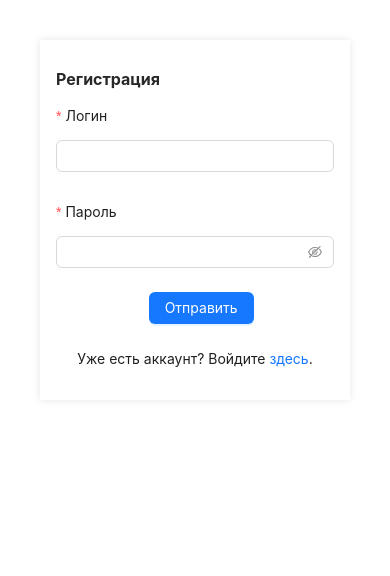
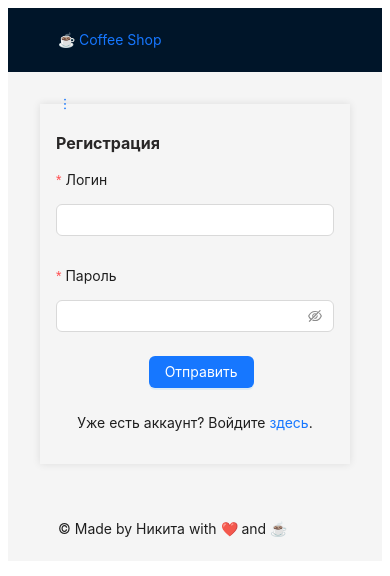
Before and after one commit to nick6850/coffee_store, a React (Vite) app: page /signup in a window 390 px wide. Shown: the top 576 px of the page. Built offline with nearby package versions, Linux system fonts and the light colour scheme.

Commit message:
Implemented layout component logic

```diff
--- a/src/components/Layout/Layout.jsx
+++ b/src/components/Layout/Layout.jsx
@@ -1,12 +1,119 @@
-import React from "react";
-import { Outlet } from "react-router";
+import React, { useState, useEffect } from "react";
+import { Layout, Button, Dropdown } from "antd";
+import { Link, Outlet } from "react-router-dom";
+import {
+  ShoppingCartOutlined,
+  UserOutlined,
+  LoginOutlined,
+  HomeOutlined,
+  MoreOutlined,
+  LogoutOutlined,
+} from "@ant-design/icons";
 
-function Layout() {
+import { observer } from "mobx-react";
+import { useStores } from "../../contexts/storesContext";
+import styles from "./Layout.module.scss";
+
+const { Header, Content, Footer } = Layout;
+
+const AppLayout = observer(() => {
+  const { authStore } = useStores();
+  const [isMobile, setIsMobile] = useState(window.innerWidth <= 760);
+
+  useEffect(() => {
+    const handleResize = () => {
+      setIsMobile(window.innerWidth <= 760);
+    };
+
+    window.addEventListener("resize", handleResize);
+
+    return () => {
+      window.removeEventListener("resize", handleResize);
+    };
+  }, []);
+
+  const onLogoutClick = () => {
+    authStore.signOut();
+  };
+
+  const menuItems = [
+    {
+      key: "home",
+      label: (
+        <Link to="/">
+          <HomeOutlined /> Главная
+        </Link>
+      ),
+    },
+    {
+      key: "profile",
+      label: (
+        <Link to="/profile">
+          <UserOutlined /> Профиль
+        </Link>
+      ),
+    },
+    {
+      key: "basket",
+      label: (
+        <Link to="/basket">
+          <ShoppingCartOutlined /> Корзина
+        </Link>
+      ),
+    },
+    {
+      key: "logout",
+      label: (
+        <Link onClick={onLogoutClick} to={"/signup"}>
+          <LogoutOutlined /> Выйти
+        </Link>
+      ),
+    },
+  ];
+
   return (
-    <div>
-      <Outlet />
-    </div>
+    <Layout className={styles.layout}>
+      <Header className={styles.header}>
+        <Link to="/" className={styles.logo}>
+          ☕ Coffee Shop
+        </Link>
+        <div className={styles.navLinks}>
+          {isMobile ? (
+            <Dropdown menu={{ items: menuItems }} trigger={["click"]}>
+              <a onClick={(e) => e.preventDefault()}>
+                <MoreOutlined className={styles.dropdownIcon} />
+              </a>
+            </Dropdown>
+          ) : authStore.isSignedIn ? (
+            <>
+              <Link to="/basket" className={styles.basket}>
+                <ShoppingCartOutlined className={styles.basketIcon} /> Корзина
+              </Link>
+              <Link to="/profile">
+                <UserOutlined /> Профиль
+              </Link>
+              <Link to="/" className={styles.homeLink}>
+                <HomeOutlined /> Главная
+              </Link>
+              <Button onClick={onLogoutClick}>Выйти</Button>
+            </>
+          ) : (
+            <Link to="/login">
+              <LoginOutlined /> Войти в профиль
+            </Link>
+          )}
+        </div>
+      </Header>
+      <Content className={styles.content}>
+        <div className={styles.siteLayoutContent}>
+          <Outlet />
+        </div>
+      </Content>
+      <Footer className={styles.footer}>
+        &copy; Made by Никита with ❤️ and ☕️
+      </Footer>
+    </Layout>
   );
-}
+});
 
-export default Layout;
+export default AppLayout;
```
